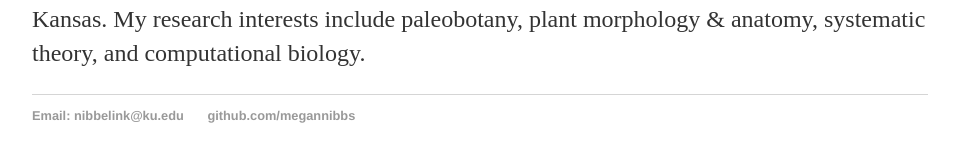
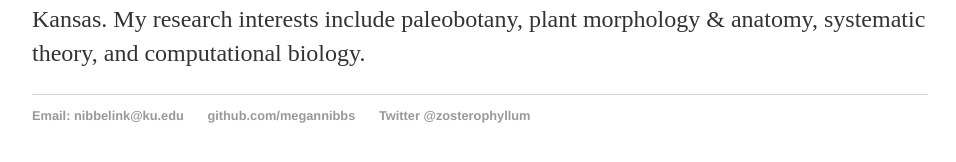
Before and after one commit to megannibbs/megannibbelink.github.io, a Jekyll site: the page built from index.html, in a window 1280 px wide. Shown: the part 228-390 px from the top of the page, without its empty margins (160-1116 px from the left). Built offline with Jekyll 4.4.1, drawn with Linux system fonts in a browser that asks for light colours.

Commit message:
Update default.html

```diff
--- a/_layouts/default.html
+++ b/_layouts/default.html
@@ -23,6 +23,7 @@
 	    		<ul>
 	        		<li><a href="mailto:nibbelink@ku.edu">Email: nibbelink@ku.edu</a></li>
 	        		<li><a href="https://github.com/megannibbs">github.com/megannibbs</a></li>
+				<li><a href="https://twitter.com/zosterophyllum">Twitter @zosterophyllum</a></li>
 				</ul>
 			</footer>
 		</body>
```
